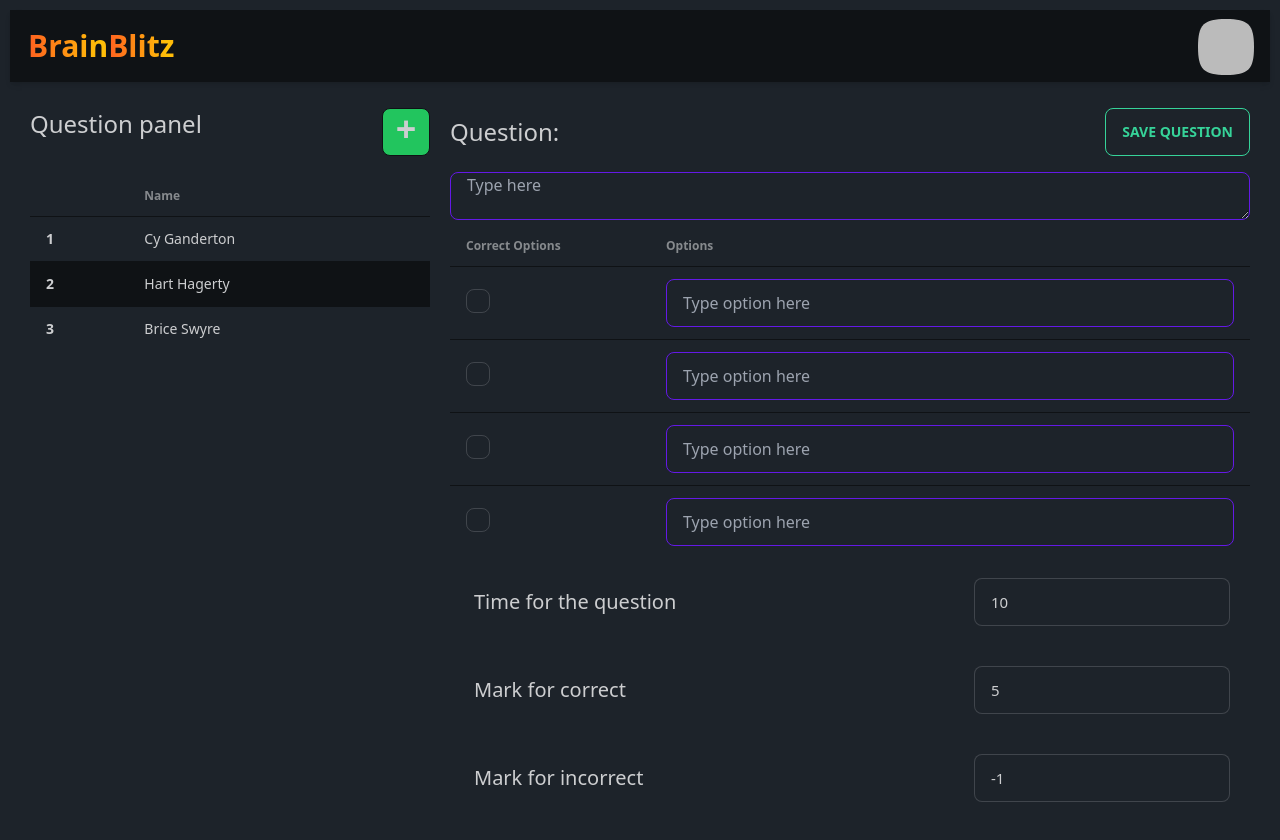
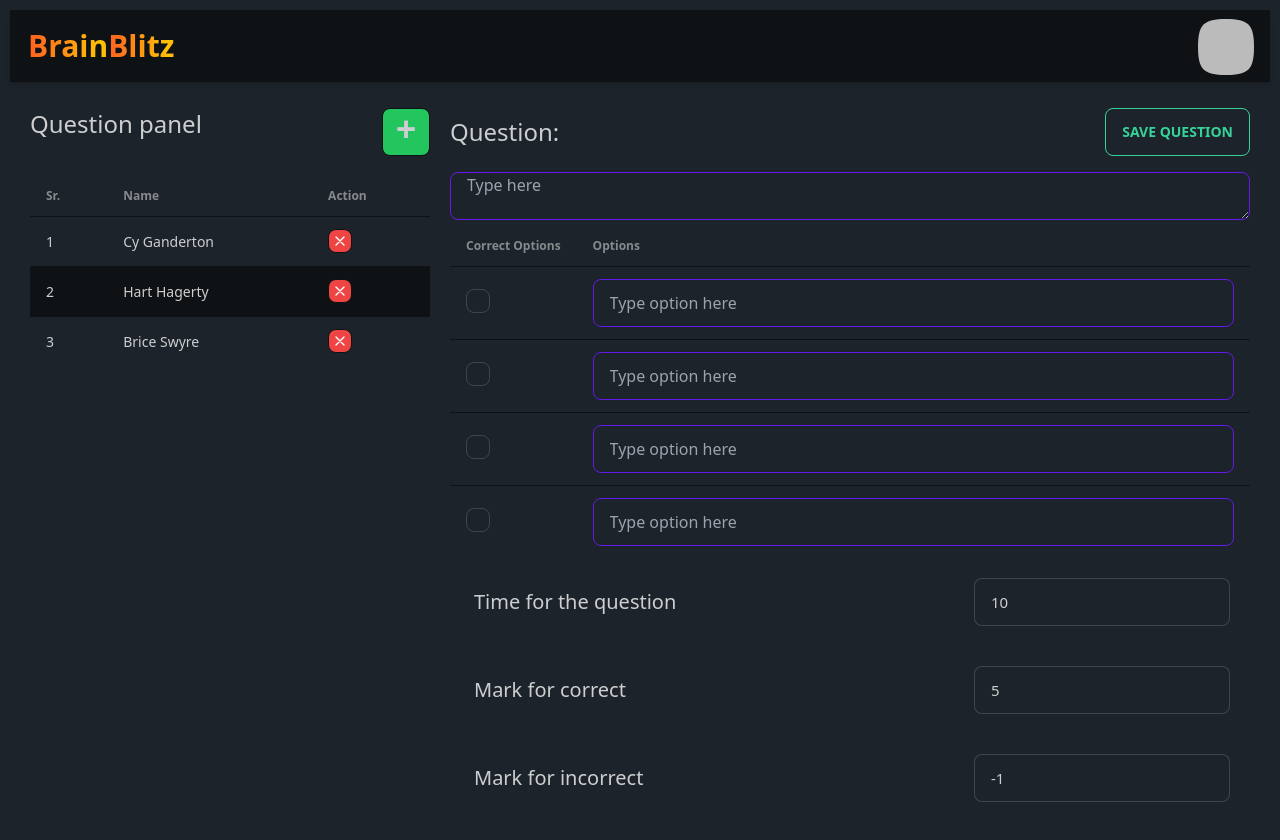
Before and after one commit to JeelRajodiya/brain-blitz, a Next.js app: page /NewQuiz/Questions in a window 1280 px wide. Built offline with nearby package versions, Linux system fonts and the light colour scheme; no server answers; sample sign-in values are in the browser's storage.

Commit message:
added delete button & adjusted width-mcq column

```diff
--- a/pages/NewQuiz/Questions.tsx
+++ b/pages/NewQuiz/Questions.tsx
@@ -31,22 +31,35 @@ export default function Questions() {
             <table className="table table-zebra">
               <thead>
                 <tr>
-									<th></th>
+                  <th>Sr.</th>
                   <th>Name</th>
+                  <th>Action</th> {/* Added Action column */}
                 </tr>
               </thead>
               <tbody>
                 <tr>
-									<th>1</th>
+                  <td>1</td>
                   <td>Cy Ganderton</td>
+                  <td>
+                    <DeleteButton />
+                  </td>{" "}
+                  {/* Delete button in separate column */}
                 </tr>
                 <tr>
-									<th>2</th>
+                  <td>2</td>
                   <td>Hart Hagerty</td>
+                  <td>
+                    <DeleteButton />
+                  </td>{" "}
+                  {/* Delete button in separate column */}
                 </tr>
                 <tr>
-									<th>3</th>
+                  <td>3</td>
                   <td>Brice Swyre</td>
+                  <td>
+                    <DeleteButton />
+                  </td>{" "}
+                  {/* Delete button in separate column */}
                 </tr>
               </tbody>
             </table>
@@ -71,25 +84,18 @@ export default function Questions() {
               <table className="table">
                 <thead>
                   <tr>
-										<th style={{ width: "25%" }}>
-											Correct Options
-										</th>
-										<th style={{ width: "75%" }}>
-											Options
-										</th>
+                    <th className="checkBox">Correct Options</th>
+                    <th className="OptionBox">Options</th>
                   </tr>
                 </thead>
                 <tbody>
                   <tr>
-										<td style={{ width: "25%" }}>
+                    <td className="checkBox">
                       <label>
-												<input
-													type="checkbox"
-													className="checkbox"
-												/>
+                        <input type="checkbox" className="checkbox" />
                       </label>
                     </td>
-										<td style={{ width: "75%" }}>
+                    <td className="OptionBox">
                       <input
                         type="text"
                         placeholder="Type option here"
@@ -98,15 +104,12 @@ export default function Questions() {
                     </td>
                   </tr>
                   <tr>
-										<td style={{ width: "25%" }}>
+                    <td className="checkBox">
                       <label>
-												<input
-													type="checkbox"
-													className="checkbox"
-												/>
+                        <input type="checkbox" className="checkbox" />
                       </label>
                     </td>
-										<td style={{ width: "75%" }}>
+                    <td className="OptionBox">
                       <input
                         type="text"
                         placeholder="Type option here"
@@ -115,15 +118,12 @@ export default function Questions() {
                     </td>
                   </tr>
                   <tr>
-										<td style={{ width: "25%" }}>
+                    <td className="checkBox">
                       <label>
-												<input
-													type="checkbox"
-													className="checkbox"
-												/>
+                        <input type="checkbox" className="checkbox" />
                       </label>
                     </td>
-										<td style={{ width: "75%" }}>
+                    <td className="OptionBox">
                       <input
                         type="text"
                         placeholder="Type option here"
@@ -132,15 +132,12 @@ export default function Questions() {
                     </td>
                   </tr>
                   <tr>
-										<td style={{ width: "25%" }}>
+                    <td className="checkBox">
                       <label>
-												<input
-													type="checkbox"
-													className="checkbox"
-												/>
+                        <input type="checkbox" className="checkbox" />
                       </label>
                     </td>
-										<td style={{ width: "75%" }}>
+                    <td className="OptionBox">
                       <input
                         type="text"
                         placeholder="Type option here"
@@ -164,17 +161,13 @@ export default function Questions() {
                     className=" m-5 txtin input input-bordered"
                     value={timeForAQuestion}
                     onChange={(e) => {
-											setTimeForAQuestion(
-												Number(e.target.value)
-											);
+                      setTimeForAQuestion(Number(e.target.value));
                     }}
                   />
                 </div>
                 <div className="flex justify-between">
                   <label className="label m-5">
-										<span className=" txtf label-text">
-											Mark for correct{" "}
-										</span>
+                    <span className=" txtf label-text">Mark for correct </span>
                   </label>
                   <input
                     type="number"
@@ -182,9 +175,7 @@ export default function Questions() {
                     className=" m-5 input txtin input-bordered"
                     value={markForCorrect}
                     onChange={(e) => {
-											setMarkForCorrect(
-												Number(e.target.value)
-											);
+                      setMarkForCorrect(Number(e.target.value));
                     }}
                   />
                 </div>
@@ -200,9 +191,7 @@ export default function Questions() {
                     className=" m-5 input txtin input-bordered"
                     value={markForIncorrect}
                     onChange={(e) => {
-											setMarkForIncorrect(
-												Number(e.target.value)
-											);
+                      setMarkForIncorrect(Number(e.target.value));
                     }}
                   />
                 </div>
--- a/styles/global.css
+++ b/styles/global.css
@@ -122,3 +122,11 @@
 .questionForm > :nth-child(2) {
   flex: 2;
 }
+
+.checkBox{
+  width: 10%;
+}
+
+.optionBox{
+  width: 90%;
+}
```
Also changed, not shown: 1 other file (tests, documents, lock files or other folders). Lines whose indentation alone changed are shown as unchanged.
